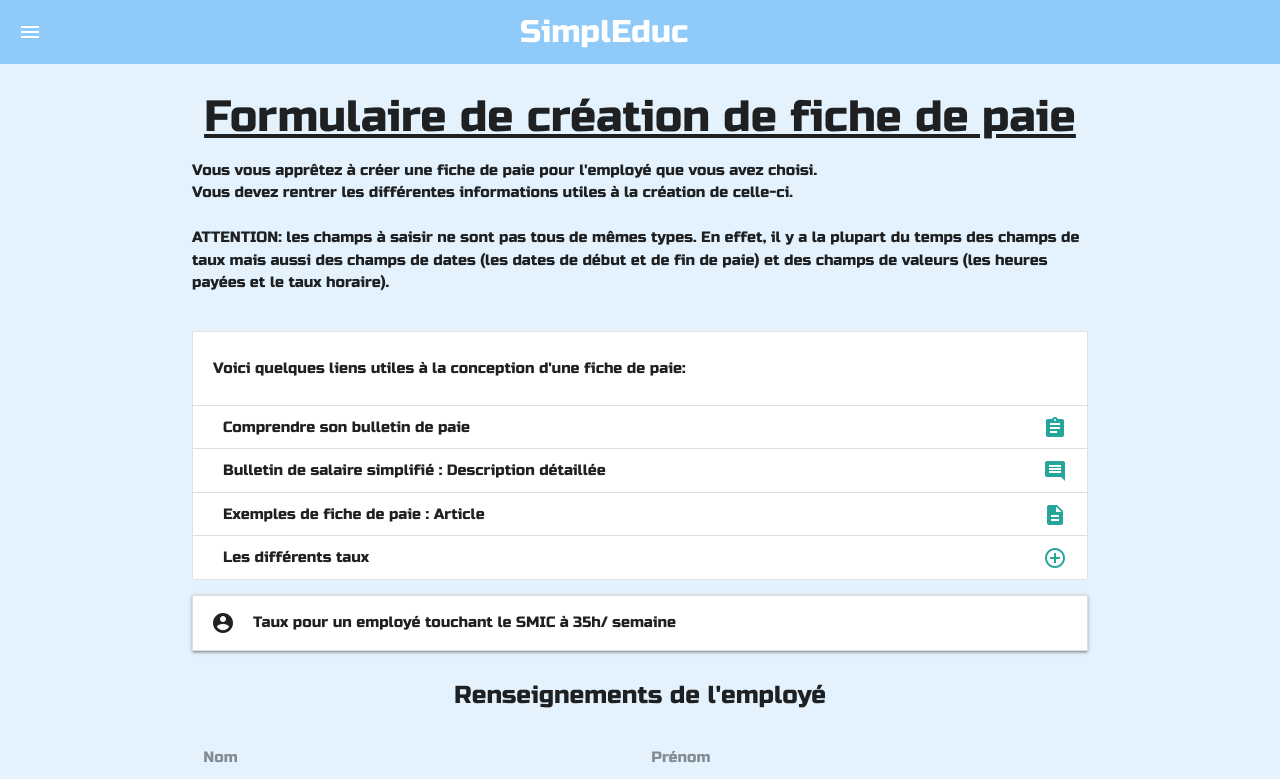
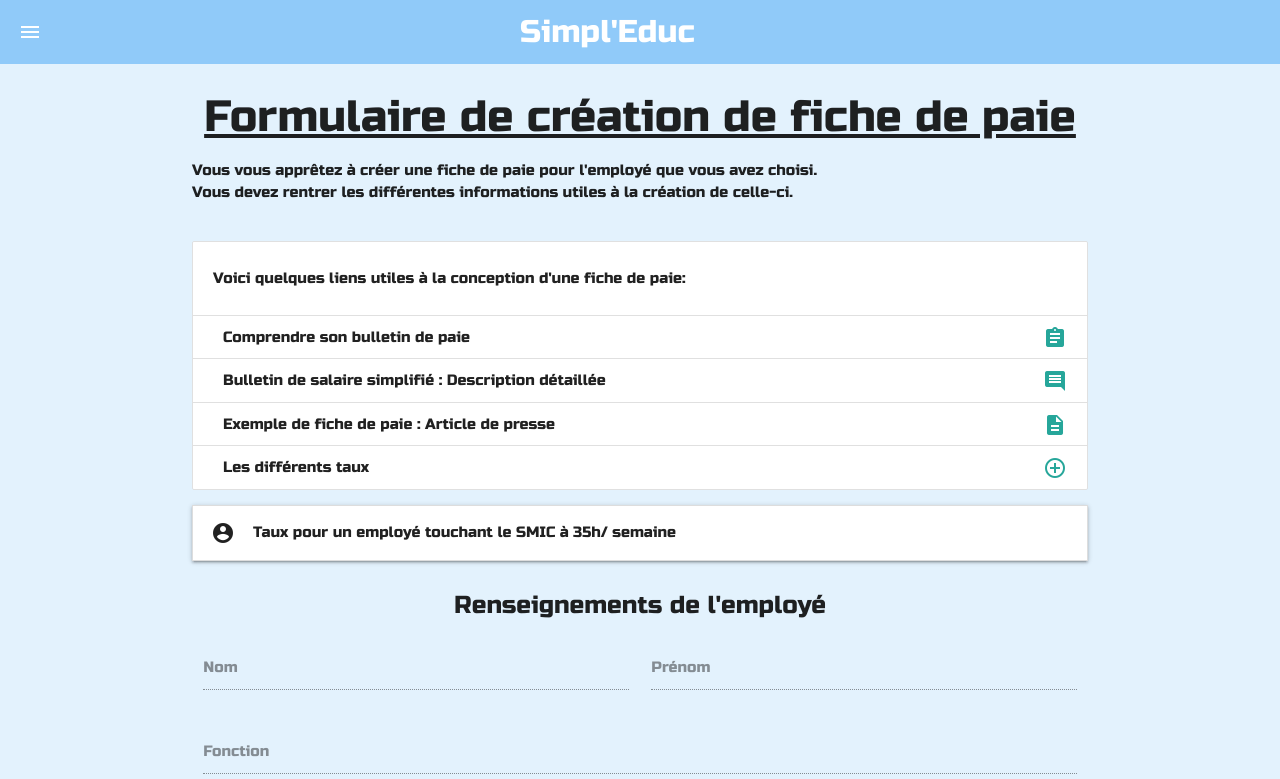
Before and after one commit to LgmMesCompetences/Simpleduc, a PHP site: template src/vue/paycheck/newPayCheck.html.twig in a window 1280 px wide. Shown: the top 779 px of the page. Run offline with PHP 8.4, Linux system fonts and the light colour scheme; the template is opened without the code that fills it, so the values that code supplies are empty; some libraries are stand-ins or nearby versions.

Commit message:
end of typo verification

```diff
--- a/src/controleur/securityControleur.php
+++ b/src/controleur/securityControleur.php
@@ -20,7 +20,7 @@ function inscrireControleur($twig, $db){
 		}
 		elseif (strlen($prenom) == 0){
 			$form['valide'] = false;
-			$form['message'] = 'Merci de spécifier un prenom !';
+			$form['message'] = 'Merci de spécifier un prénom !';
 		}
 		elseif(!filter_var($email, FILTER_VALIDATE_EMAIL)) {
 			$form['valide'] = false;
--- a/src/controleur/userControleur.php
+++ b/src/controleur/userControleur.php
@@ -56,7 +56,7 @@ function profileControleur($twig, $db) {
 			$error = 'Les champs du nom et du prénom ne peuvent pas être vides !';
 		}
 		if (!in_array($dfa, ['email', 'otp'])) {
-			$error = 'Les seuls A2F possible sont email et otp.';
+			$error = 'Seul l\'email et l\'OTP sont acceptés pour la double authentification';
 		}
 
 		if ($error == null) {
--- a/src/vue/base.html.twig
+++ b/src/vue/base.html.twig
@@ -20,7 +20,7 @@
         {% block navbar %}
         <nav class="nav-extended blue lighten-3 center-align">
             <div class="nav-wrapper">
-                <a href="index.php" class="brand-logo">SimplEduc</a>
+                <a href="index.php" class="brand-logo">Simpl'Educ</a>
                 <a href="" data-target="slide-out" class="sidenav-trigger show-on-large"><i class="material-icons">menu</i></a>
             </div>
         </nav>
--- a/src/vue/emails/email2FA.html.twig
+++ b/src/vue/emails/email2FA.html.twig
@@ -6,7 +6,7 @@
                 Vous souhaitez vous connecter au site Simpleduc.
             </p>
             <p>
-                Pour accéder au site, vous devez maintenant inscrire le code généré ci-dessous :
+                Pour accéder au site, vous devez maintenant renseigner le code généré ci-dessous :
             </p>
         </div>
 
--- a/src/vue/emails/emailNewPassword.html.twig
+++ b/src/vue/emails/emailNewPassword.html.twig
@@ -7,7 +7,7 @@
                 Bonjour,
             </p>
              <p>
-                Pour modifier votre mot de passe, veuillez vous diriger vers le lien {{token}}
+                Pour réinitialiser votre mot de passe, veuillez vous diriger vers le lien {{token}}
             </p>
         </div>
 
--- a/src/vue/paycheck/newPayCheck.html.twig
+++ b/src/vue/paycheck/newPayCheck.html.twig
@@ -15,14 +15,13 @@ fieldset{
 <h3 class="center-align"><u>Formulaire de création de fiche de paie</u></h3>
 <p>Vous vous apprêtez à créer une fiche de paie pour l'employé que vous avez choisi.<br>
 Vous devez rentrer les différentes informations utiles à la création de celle-ci.<br><br>
-ATTENTION: les champs à saisir ne sont pas tous de mêmes types. En effet, il y a la plupart du temps des champs de taux mais aussi des champs de dates (les dates de début et de fin de paie) et des champs de valeurs (les heures payées et le taux horaire).<br><br>
 </p>
 
 <ul class="collection with-header">
     <li class="collection-header"><p>Voici quelques liens utiles à la conception d'une fiche de paie:</p></li>
     <li class="collection-item"><div>Comprendre son bulletin de paie<a href="https://www.gereso.com/actualites/2021/04/15/comprendre-bulletin-paie-differentes-rubriques-taux-assiettes-montants/" class="secondary-content"><i class="material-icons">assignment</i></a></div></li>
     <li class="collection-item"><div>Bulletin de salaire simplifié : Description détaillée<a href="https://www.compta-online.com/bulletin-de-salaire-simplifie-description-detaillee-ao1701" class="secondary-content"><i class="material-icons">insert_comment</i></a></div></li>
-    <li class="collection-item"><div>Exemples de fiche de paie : Article<a href="https://www.ruedelapaye.com/e-mag/exemple-fiche-de-paie/" class="secondary-content"><i class="material-icons">description</i></a></div></li>
+    <li class="collection-item"><div>Exemple de fiche de paie : Article de presse<a href="https://www.ruedelapaye.com/e-mag/exemple-fiche-de-paie/" class="secondary-content"><i class="material-icons">description</i></a></div></li>
     <li class="collection-item"><div>Les différents taux<a href="https://www.journaldunet.fr/management/guide-du-management/1110948-charges-sociales-en-2021-taux-assiettes-et-cotisations/" class="secondary-content"><i class="material-icons">control_point</i></a></div></li>
 </ul>
 
@@ -141,7 +140,7 @@ ATTENTION: les champs à saisir ne sont pas tous de mêmes types. En effet, il y
                     <legend>Accidents du travail/Maladies professionnelles</legend>
                     <div class="input-field col s12">
                         <input name="accidentTra" id="accidentTra" type="number" min="0" step="0.0001" class="validate" value="{{ form.last.accidentTra }}">
-                        <label for="accidentTra">Accidents du travail/Maladie professionnelles</label>
+                        <label for="accidentTra">Accidents du travail/Maladies professionnelles</label>
                     </div>
                 </fieldset>
 
@@ -183,7 +182,7 @@ ATTENTION: les champs à saisir ne sont pas tous de mêmes types. En effet, il y
                 </fieldset>
 
                 <fieldset>
-                    <legend>Allègement de Cotisations</legend>
+                    <legend>Allègement de cotisations</legend>
                     <div class="input-field col s6">
                         <input name="exoEmp" id="exoEmp" type="number" min="0" step="0.0001" class="validate" value="{{ form.last.exoEmp }}">
                         <label for="exoEmp">Exonération de cotisations employeur</label>
--- a/src/vue/paycheck/payCheckTemplate.html.twig
+++ b/src/vue/paycheck/payCheckTemplate.html.twig
@@ -273,7 +273,7 @@
                         <td class="right-align"></td>
                     </tr>
                     <tr>
-                        <td class="left-align">Cotisation statutaires prévues par la convention</td>
+                        <td class="left-align">Cotisations statutaires prévues par la convention</td>
                         <td class="right-align">{{ (salaireBrut) | number_format(2, ',', '.') }}</td>
                         <td class="right-align"></td>
                         <td class="right-align"></td>
--- a/src/vue/security/firstLogin.html.twig
+++ b/src/vue/security/firstLogin.html.twig
@@ -7,14 +7,14 @@
 {% block contenu %}
 
 <div class="boiteConnexion z-depth-3 white">
-    Ceci est votre première connexion veuillez creer un nouveau mot de passe:
+    Pour votre première connexion, veuillez créer un nouveau mot de passe:
     <form action="" method="post" enctype="application/x-www-form-urlencoded">
         <div class="input-field col s6">
             <label for="password">Mot de passe</label>
             <input type="password" id="password" name="password" class="validate" required autofocus>
         </div>
         <div class="input-field col s6">
-            <label for="passwordR">Repeter Mot de passe</label>
+            <label for="passwordR">Répéter le mot de passe</label>
             <input type="password" id="passwordR" name="passwordR" required>
         </div>
         <div class="center-align col s6">
--- a/src/vue/security/newPassword.html.twig
+++ b/src/vue/security/newPassword.html.twig
@@ -13,13 +13,13 @@
                     <input type="password" id="password" name="password" autocomplete="password" required>
                 </div>
 	    		<div class="input-field col s6">
-                    <label for="password2">Confirmation mot de passe</label>
+                    <label for="password2">Confirmation du mot de passe</label>
                     <input type="password" id="password2" name="password2" autocomplete="password2" required>
                 </div>
                 <div class="center-align col s6">
                     <button class="waves-effect waves-light btn" type="submit" name="btChanger">Changer de mot de passe</button>
                     <br>
-                    <a href="index.php?page=connexion"><small>retour</small></a>
+                    <a href="index.php?page=connexion"><small>Retour à la page de connexion</small></a>
                 </div>
 			</form>
 
--- a/src/vue/user/profile.html.twig
+++ b/src/vue/user/profile.html.twig
@@ -76,8 +76,8 @@
     <div class="row mt-5">
         <div class="col s12">
             <ul class="tabs">
-                <li class="tab col s3"><a class="active" href="#mySpace">Mon Espace</a></li>
-                <li class="tab col s3"><a href="#mesQualif">Mes Qualifications</a></li>
+                <li class="tab col s3"><a class="active" href="#mySpace">Mon espace</a></li>
+                <li class="tab col s3"><a href="#mesQualif">Mes qualifications</a></li>
                 <li class="tab col s3"><a href="#fichePaie">Mes fiches de paie</a></li>
             </ul>
         </div>
@@ -88,7 +88,7 @@
                 <div class="input-field inline">
                     <input id="nom" name="nom" type="text" class="modifiable" disabled value="{{ user.nom }}">
                 </div>
-                Prenom:
+                Prénom:
                 <div class="input-field inline">
                     <input id="prenom" name="prenom" type="text" class="modifiable" disabled value="{{ user.prenom }}">
                 </div>
```
